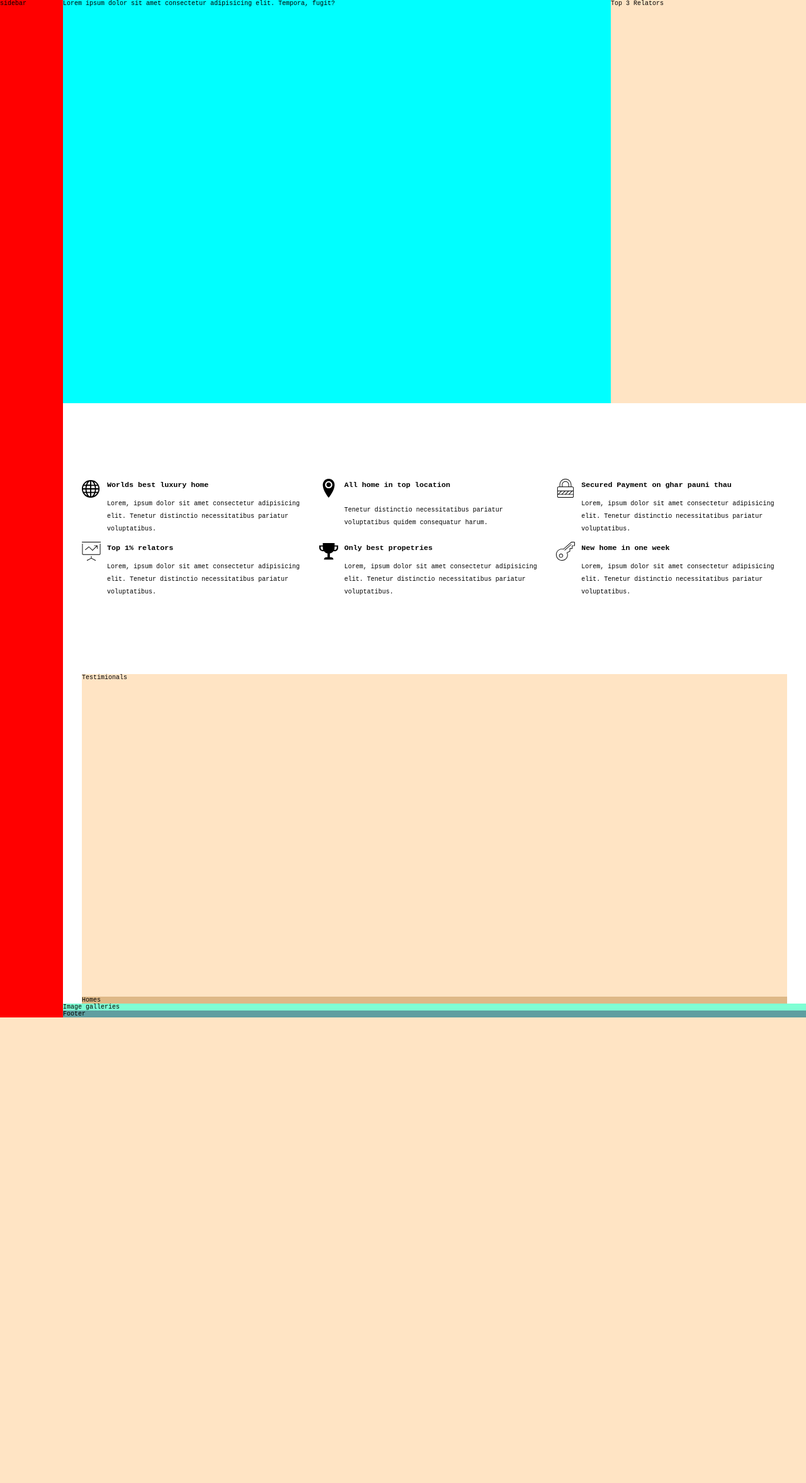
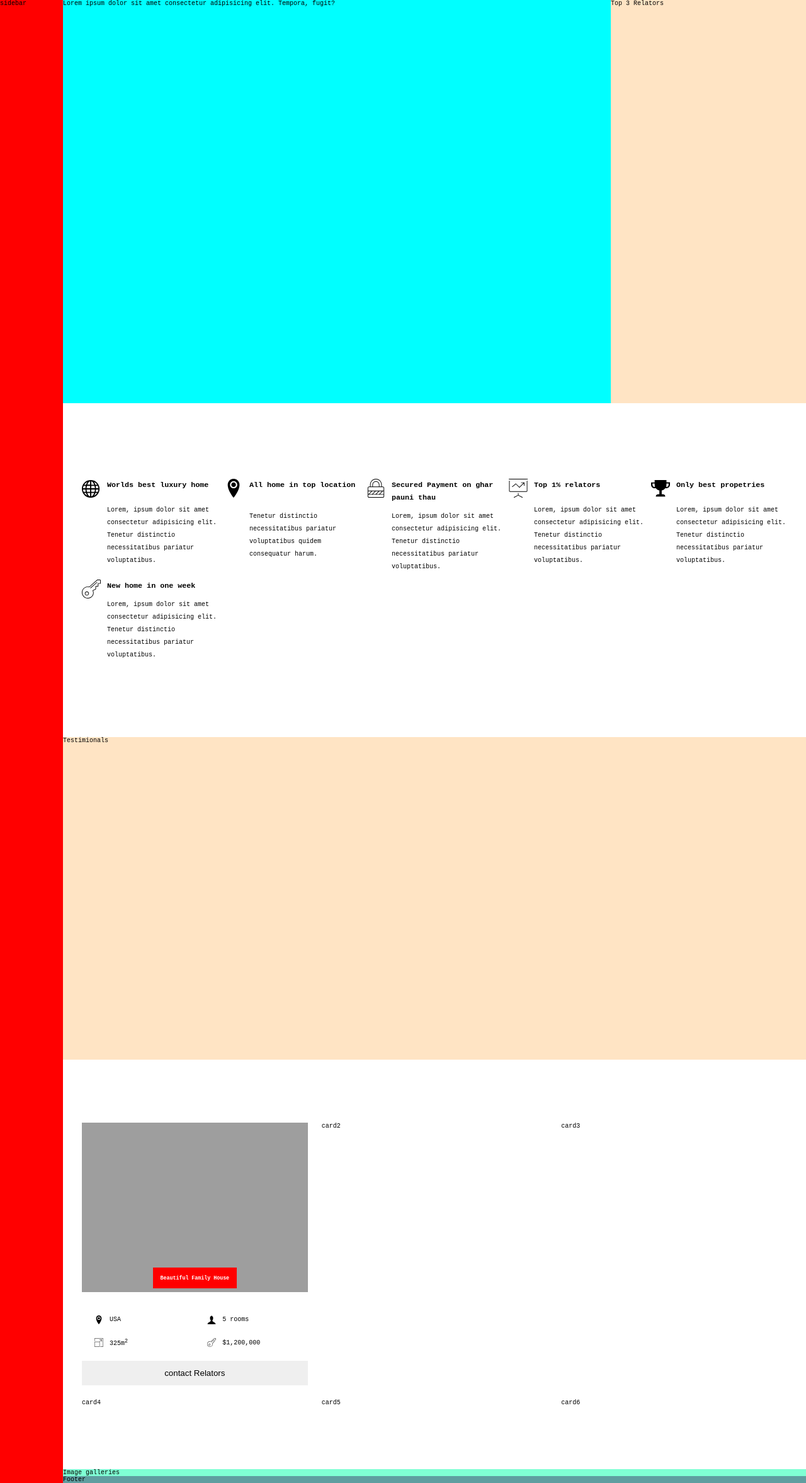
Before and after one commit to PrashrayaPanta/Real-estate-website, a PHP site: page / in a window 1280 px wide. Shown: the whole page at 63% size. Before the commit the page ends 1615 px from the top, so only its background shows below. Run offline with PHP 8.4, Linux system fonts and the light colour scheme; grey boxes are pictures that could not be loaded.

Commit message:
Use absolute concept to stack above the image

```diff
--- a/index.css
+++ b/index.css
@@ -41,7 +41,7 @@ body {
   display: grid;
   margin-top: 12rem;
   margin-bottom: 12rem;
-  grid-template-columns: repeat(auto-fit, minmax(33rem, 1fr));
+  grid-template-columns: repeat(auto-fit, minmax(20rem, 3fr));
   gap: 1rem;
   line-height: 2rem;
 }
@@ -58,13 +58,54 @@ body {
   grid-row: 1/3;
 }
 .homes {
-  background-color: burlywood;
   grid-column: center-start/center-end;
+  margin: 10rem 0;
+  display: grid;
+  grid-template-columns: repeat(auto-fit, minmax(30rem, 1fr));
+  gap: 2.2rem;
+}
+
+.home {
+  display: grid;
+  grid-template-columns: 1fr 1fr;
+  row-gap: 22px;
+  position: relative;
+}
+.home__image {
+  grid-column: 1/-1;
+  width: 100%;
+}
+.home__button {
+  border: none;
+  grid-column: 1/-1;
+  padding: 12px;
+}
+.home__icon {
+  width: 1.4rem;
+  height: 1.4rem;
+}
+.home__roomcounts, .home__location, .home__price, .home__area {
+  display: flex;
+  margin-left: 2rem;
+  align-items: center;
+  column-gap: 1rem;
+}
+.home__location, .home__roomcounts {
+  margin-top: 1.5rem;
+}
+.home__name {
+  background-color: red;
+  grid-column: 1/3;
+  justify-self: center;
+  padding: 12px;
+  position: absolute;
+  top: 55%;
+  color: white;
 }
 
 .story {
   background-color: bisque;
-  grid-column: center-start/center-end;
+  grid-column: full-start/full-end;
 }
 
 .img__galleries {
--- a/index.html
+++ b/index.html
@@ -75,7 +75,47 @@
       </div>
     </div>
     <div class="story">Testimionals</div>
-    <div class="homes">Homes</div>
+    <div class="homes">
+      <div class="home">
+        <img
+          src="https://nexter.netlify.app/img/house-1.jpeg"
+          alt="Beautiful Family House"
+          srcset=""
+          class="home__image"
+        />
+        <h5 class="home__name">Beautiful Family House</h5>
+        <div class="home__location">
+          <svg class="home__icon">
+            <use xlink:href="./sprite.svg#icon-location2"></use>
+          </svg>
+          <p>USA</p>
+        </div>
+        <div class="home__roomcounts">
+          <svg class="home__icon">
+            <use xlink:href="./sprite.svg#icon-user"></use>
+          </svg>
+          <p>5 rooms</p>
+        </div>
+        <div class="home__area">
+          <svg class="home__icon">
+            <use xlink:href="./sprite.svg#icon-expand"></use>
+          </svg>
+          <p>325m<sup>2</sup></p>
+        </div>
+        <div class="home__price">
+          <svg class="home__icon">
+            <use xlink:href="./sprite.svg#icon-key"></use>
+          </svg>
+          <p>$1,200,000</p>
+        </div>
+        <button class="home__button">contact Relators</button>
+      </div>
+      <div>card2</div>
+      <div>card3</div>
+      <div>card4</div>
+      <div>card5</div>
+      <div>card6</div>
+    </div>
     <div class="img__galleries">Image galleries</div>
     <div class="footer">Footer</div>
   </body>
--- a/sass/input.scss
+++ b/sass/input.scss
@@ -41,11 +41,7 @@ body {
 
   // grid-template-columns: repeat(3, 1fr);
 
-  grid-template-columns: repeat(auto-fit, minmax(33rem, 1fr));
-
-  // background-color: red;
-
-  // line-height: 1rem;
+  grid-template-columns: repeat(auto-fit, minmax(20rem, 3fr));
 
   gap: 1rem;
 
@@ -74,13 +70,70 @@ body {
 }
 
 .homes {
-  background-color: burlywood;
   grid-column: center-start / center-end;
+  margin: 10rem 0;
+
+  display: grid;
+
+  grid-template-columns: repeat(auto-fit, minmax(30rem, 1fr));
+
+  gap: 2.2rem;
+}
+
+.home {
+  display: grid;
+  grid-template-columns: 1fr 1fr;
+
+  row-gap: 22px;
+
+  position: relative;
+
+  &__image {
+    grid-column: 1/-1;
+    width: 100%;
+  }
+
+  &__button {
+    // background-color: red;
+    border: none;
+    grid-column: 1/-1;
+    padding: 12px;
+  }
+
+  &__icon {
+    width: 1.4rem;
+    height: 1.4rem;
+  }
+
+  &__roomcounts,
+  &__location,
+  &__price,
+  &__area {
+    display: flex;
+    margin-left: 2rem;
+    align-items: center;
+    column-gap: 1rem;
+  }
+
+  &__location,
+  &__roomcounts {
+    margin-top: 1.5rem;
+  }
+
+  &__name {
+    background-color: red;
+    grid-column: 1/3;
+    justify-self: center;
+    padding: 12px;
+    position: absolute;
+    top: 55%;
+    color: white;
+  }
 }
 
 .story {
   background-color: bisque;
-  grid-column: center-start / center-end;
+  grid-column: full-start / full-end;
 }
 
 .img__galleries {
```
Also changed, not shown: SVG/expand.svg (added), SVG/user.svg (added), sprite.svg, 1 other file.
